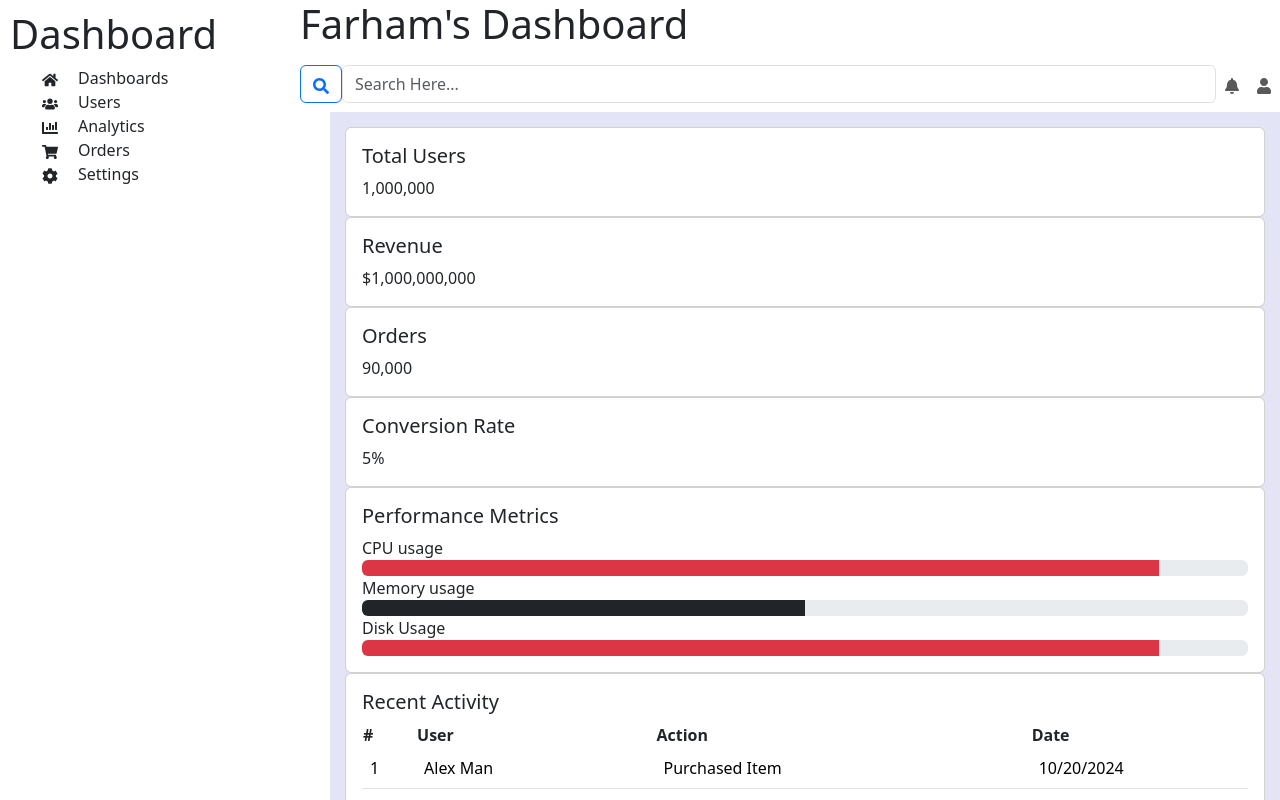
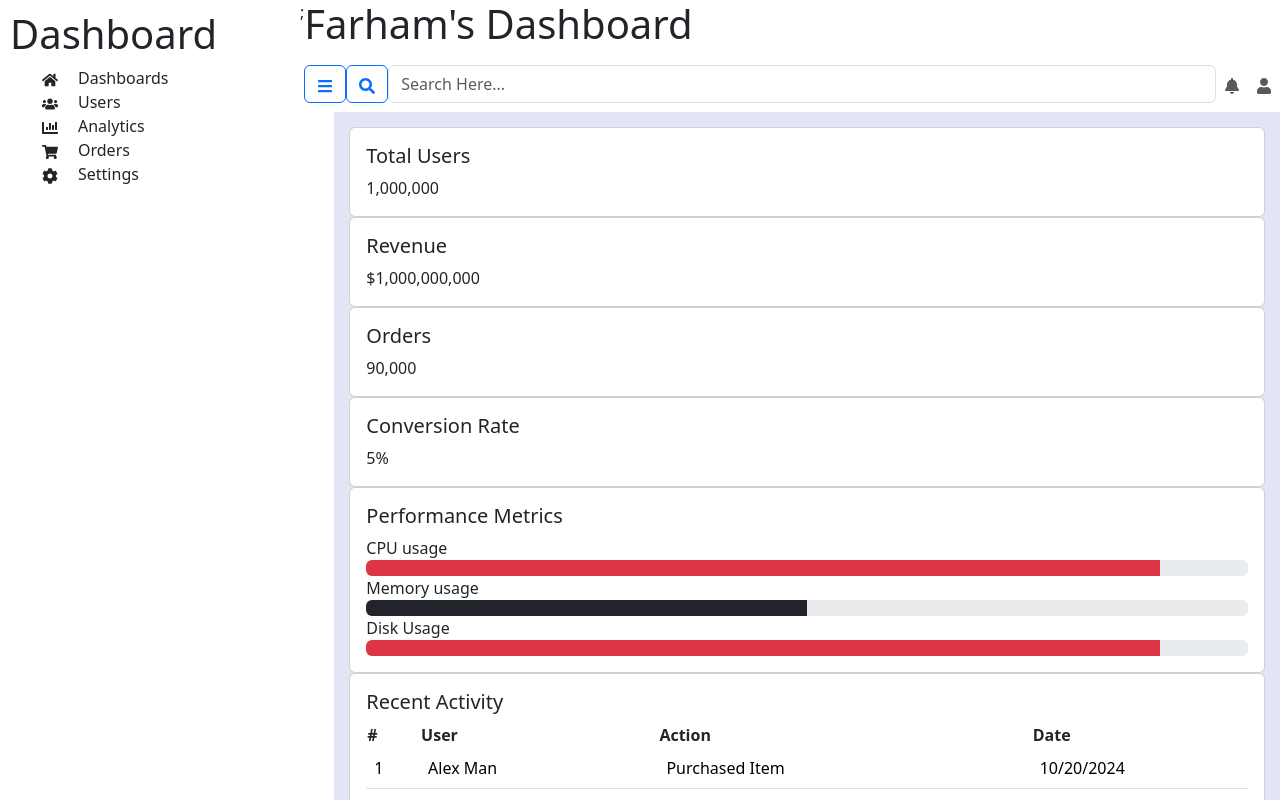
Before and after one commit to Farhamkh/homework-farham, a React (Create React App) app: page / in a window 1280 px wide. Shown: the top 800 px of the page. Built offline with nearby package versions, Linux system fonts and the light colour scheme.

Commit message:
Can collapse sidebar using usestate

```diff
--- a/src/App.js
+++ b/src/App.js
@@ -1,14 +1,21 @@
 import logo from './logo.svg';
 import './App.css';
 import {Navbar, Nav, Form, FormControl, Button, Card, Table, ProgressBar} from 'react-bootstrap';
-import { FaHome, FaUser, FaCog, FaBell, FaShoppingCart, FaChartBar, FaUsers, FaSearch} from 'react-icons/fa';
+import { FaHome, FaUser, FaCog, FaBell, FaShoppingCart, FaBars, FaChartBar, FaUsers, FaSearch} from 'react-icons/fa';
 import { Bar } from 'react-chartjs-2';
 import { Chart as ChartJS, CategoryScale, LinearScale, BarElement, Title, Tooltip, Legend, plugins } from 'chart.js';
 import { color } from 'chart.js/helpers';
+import { useState } from 'react';
 
 ChartJS.register(CategoryScale, LinearScale, BarElement, Title, Tooltip, Legend);
 
 function App() {
+
+const [isSidebarOpen, setIsSidebarOpen] = useState(true);
+
+const toggleSidebar = () => {
+    setIsSidebarOpen(!isSidebarOpen);
+  }
 
 const chartData = {
   labels: ['January', 'February', 'March', 'April', 'May', 'June'],
@@ -29,6 +36,7 @@ const chartData = {
 
   return (
     <div style={{display: 'flex', height: '100vh'}}>
+      {isSidebarOpen && (
       <div style={{ width: '300px', height: '100vh', padding: '10px'}}>
         <h1 style={{ marginDown: '20px'}}>Dashboard</h1>
 
@@ -39,11 +47,18 @@ const chartData = {
           <li><FaShoppingCart style={{ marginRight: '20px'}}/>Orders</li>
           <li><FaCog style={{ marginRight: '20px'}}/>Settings</li>
         </ul>
+
       </div>
+      )};
+
 
       <div style={{flex:1}}>
         <h1>Farham's Dashboard</h1>
+
         <Navbar>
+        <Button variant="outline-primary" onClick={toggleSidebar}>
+          <FaBars />
+        </Button>
 
           <Form style={{display:'flex', flex:1}}>
           <Button variant="outline-primary"><FaSearch/></Button>
```
